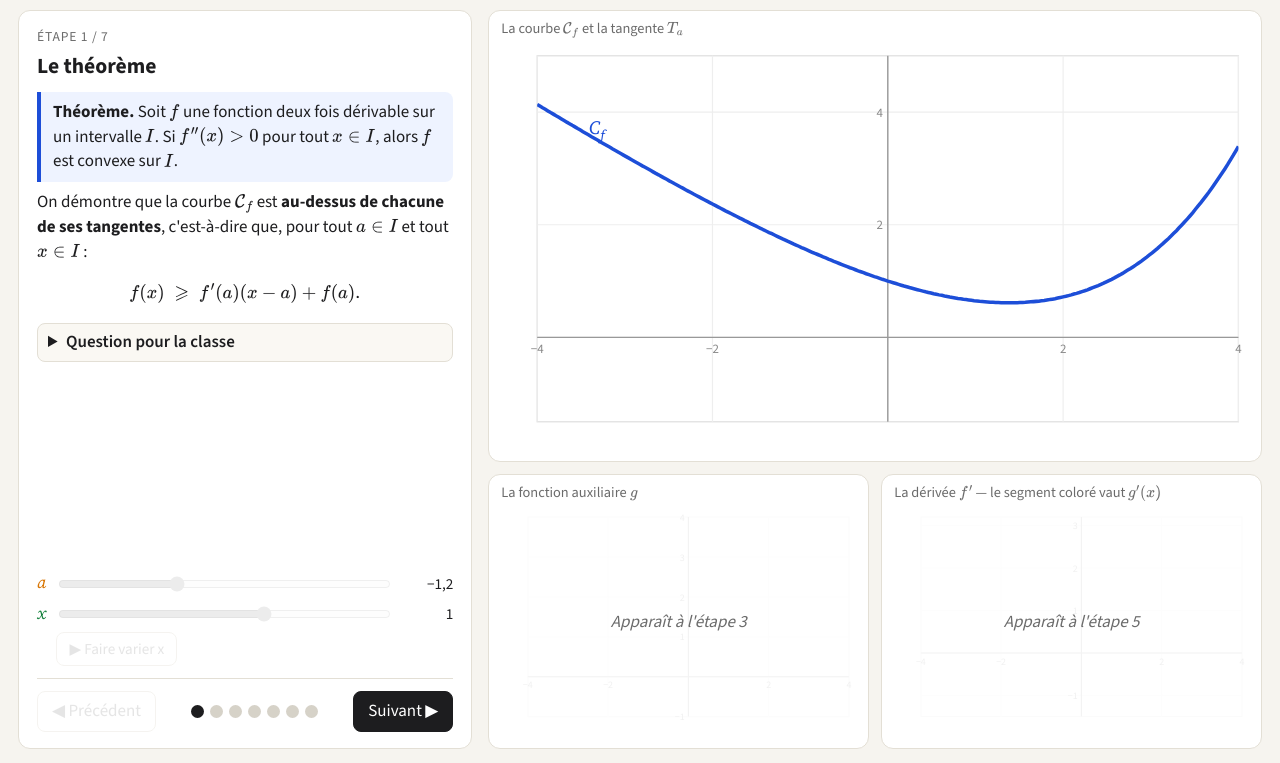
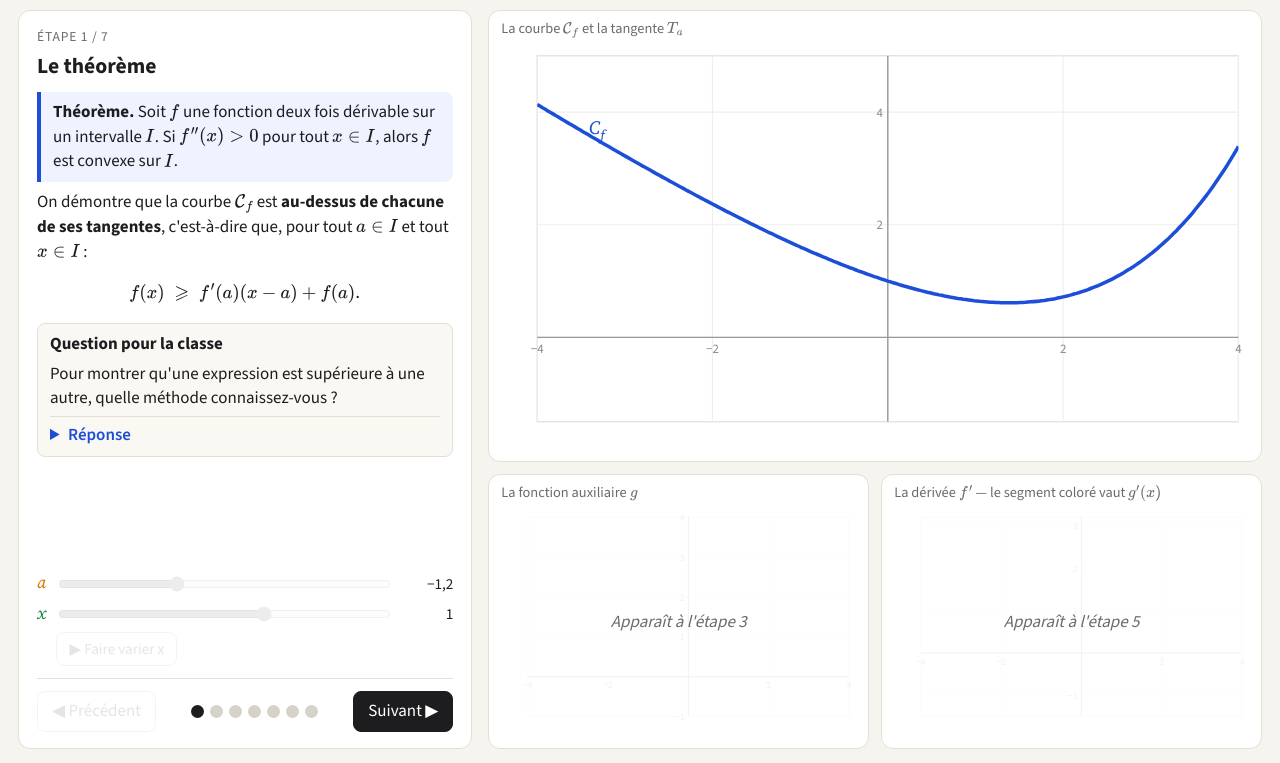
Before and after one commit to cheminc/cours, a plain HTML site: page terminaleSpe/convexite/index.html in a window 1280 px wide. Shown: the part 61-824 px from the top of the page. Drawn offline with nearby package versions, Linux system fonts and the light colour scheme.

Commit message:
Désactivation du zoom au double tap ; réponses dans un tiroir « Réponse » ; questions retirées des étapes 2 à 5
Co-Authored-By: Claude Opus 5.5 <noreply@anthropic.com>
Claude-Session: https://claude.ai/code/session_018iHLkfkZxxr6t4n7agcB34

```diff
--- a/terminaleSpe/convexite/index.html
+++ b/terminaleSpe/convexite/index.html
@@ -18,6 +18,7 @@ window.MathJax = {
   --f:#1d4ed8; --t:#d97706; --pos:#15803d; --neg:#dc2626; --d:#7c3aed;
 }
 *{box-sizing:border-box}
+html,body,button,input,select,summary{touch-action:manipulation}
 body{margin:0;background:var(--bg);color:var(--ink);font-family:"Source Sans 3",system-ui,sans-serif;font-size:17px;line-height:1.45}
 header{display:flex;flex-wrap:wrap;align-items:center;gap:10px 20px;padding:12px 18px;border-bottom:1px solid var(--line);background:#fff}
 header h1{font-size:1.25rem;margin:0;font-weight:700}
@@ -39,10 +40,12 @@ select{padding:4px 8px;border:1px solid var(--line);border-radius:6px;background
 .trap{border-left:4px solid var(--neg);background:#fdeeee;padding:8px 12px;border-radius:0 8px 8px 0;margin:.6em 0}
 .method{border:1px dashed var(--muted);padding:8px 12px;border-radius:8px;margin-top:.7em}
 .todo{color:#444;font-style:italic}
-details.q{margin-top:.7em;background:#faf8f3;border:1px solid var(--line);border-radius:8px;padding:6px 10px}
-details.q summary{cursor:pointer;font-weight:600}
-details.q .qtext{margin:.3em 0}
-details.q .rep{color:#333;border-top:1px solid var(--line);padding-top:.3em}
+.q{margin-top:.7em;background:#faf8f3;border:1px solid var(--line);border-radius:8px;padding:8px 12px}
+.q .qhead{font-weight:700}
+.q .qtext{margin:.3em 0}
+details.rep{border-top:1px solid var(--line);padding-top:.35em;margin-top:.3em}
+details.rep summary{cursor:pointer;font-weight:600;color:var(--f)}
+details.rep p{margin:.35em 0 .1em}
 .warn{display:none;margin:0 0 10px;border:1px solid #f3c2c2;background:#fff5f5;padding:8px 12px;border-radius:8px;font-size:.95rem}
 .warn.on{display:block}
 table.tv{border-collapse:collapse;margin:.5em 0;font-size:1.05rem}
@@ -104,10 +107,10 @@ svg .lbl{font-family:"Source Serif 4",serif;font-style:italic;font-size:16px}
         <div class="thm"><b>Théorème.</b> Soit \(f\) une fonction deux fois dérivable sur un intervalle \(I\). Si \(f''(x)>0\) pour tout \(x\in I\), alors \(f\) est convexe sur \(I\).</div>
         <p>On démontre que la courbe \(\mathcal C_f\) est <b>au-dessus de chacune de ses tangentes</b>, c'est-à-dire que, pour tout \(a\in I\) et tout \(x\in I\)&nbsp;:</p>
         \[f(x)\ \geqslant\ f'(a)(x-a)+f(a).\]
-        <details class="q"><summary>Question pour la classe</summary>
+        <div class="q"><div class="qhead">Question pour la classe</div>
           <p class="qtext">Pour montrer qu'une expression est supérieure à une autre, quelle méthode connaissez-vous&nbsp;?</p>
-          <p class="rep">On étudie le <b>signe de leur différence</b>. C'est toute l'idée de la preuve.</p>
-        </details>
+          <details class="rep"><summary>Réponse</summary><p>On étudie le <b>signe de leur différence</b>. C'est toute l'idée de la preuve.</p></details>
+        </div>
       </section>
 
       <section class="step">
@@ -116,10 +119,6 @@ svg .lbl{font-family:"Source Serif 4",serif;font-style:italic;font-size:16px}
         \[y=f'(a)(x-a)+f(a).\]
         <div class="key">\(a\) est fixé&nbsp;: \(f(a)\) et \(f'(a)\) sont des <b>nombres</b>. La seule variable est \(x\).</div>
         <p class="todo">▸ Déplacez le curseur \(a\)&nbsp;: la tangente change. Mais une fois \(a\) choisi, il ne bouge plus.</p>
-        <details class="q"><summary>Question pour la classe</summary>
-          <p class="qtext">Avec \(f(x)=x^2\) et \(a=3\), quelle est l'équation de \(T_a\)&nbsp;? Qu'est-ce qui varie&nbsp;?</p>
-          <p class="rep">\(f(3)=9\), \(f'(3)=6\)&nbsp;: \(y=6(x-3)+9=6x-9\). Les nombres 9 et 6 sont fixés&nbsp;; seul \(x\) varie.</p>
-        </details>
       </section>
 
       <section class="step">
@@ -133,10 +132,6 @@ svg .lbl{font-family:"Source Serif 4",serif;font-style:italic;font-size:16px}
         </ul>
         <div class="key">Nouvel objectif&nbsp;: montrer que \(g(x)\geqslant 0\) pour tout \(x\in I\).</div>
         <p class="todo">▸ Lancez ▶&nbsp;: la longueur du segment \([PM]\) devient l'ordonnée du point sur le graphe de \(g\).</p>
-        <details class="q"><summary>Question pour la classe</summary>
-          <p class="qtext">Que vaut \(g(a)\)&nbsp;? Le lire sur la figure, puis le calculer.</p>
-          <p class="rep">\(g(a)=f(a)-\big[f'(a)\times 0+f(a)\big]=0\)&nbsp;: en \(A\), la courbe et la tangente se touchent.</p>
-        </details>
       </section>
 
       <section class="step">
@@ -145,10 +140,6 @@ svg .lbl{font-family:"Source Serif 4",serif;font-style:italic;font-size:16px}
         \[g'(x)=f'(x)-\Big[\underbrace{f'(a)}_{\left(f'(a)(x-a)\right)'}+\underbrace{\ 0\ }_{\left(f(a)\right)'}\Big]\]
         \[\boxed{\,g'(x)=f'(x)-f'(a)\,}\]
         <div class="trap"><b>Erreur classique</b>&nbsp;: « dériver » \(f'(a)\) en \(f''(a)\). Or \(f'(a)\) est un nombre&nbsp;: \(x\mapsto f'(a)(x-a)\) est une fonction affine, de coefficient directeur \(f'(a)\).</div>
-        <details class="q"><summary>Question pour la classe</summary>
-          <p class="qtext">Avec \(f(x)=x^2\) et \(a=3\), calculer \(g(x)\) puis \(g'(x)\).</p>
-          <p class="rep">\(g(x)=x^2-(6x-9)=x^2-6x+9\), donc \(g'(x)=2x-6=f'(x)-f'(3)\).</p>
-        </details>
       </section>
 
       <section class="step">
@@ -161,10 +152,6 @@ svg .lbl{font-family:"Source Serif 4",serif;font-style:italic;font-size:16px}
         </ul>
         <div class="key">C'est le <b>seul</b> endroit de la preuve où l'on utilise \(f''>0\).</div>
         <p class="todo">▸ Sur le graphe de \(f'\), le segment coloré entre la courbe et la droite \(y=f'(a)\) mesure \(g'(x)\). Faites varier \(x\).</p>
-        <details class="q"><summary>Question pour la classe</summary>
-          <p class="qtext">Choisissez le contre-exemple \(x^3/8-x\) avec \(a&lt;0\). Que devient le signe de \(g'\)&nbsp;?</p>
-          <p class="rep">\(f'\) décroît puis croît&nbsp;: \(g'\) change de signe plusieurs fois, et le raisonnement s'effondre.</p>
-        </details>
       </section>
 
       <section class="step">
@@ -197,10 +184,10 @@ svg .lbl{font-family:"Source Serif 4",serif;font-style:italic;font-size:16px}
         </svg>
         <p>\(g(a)=f(a)-\big[f'(a)\times 0+f(a)\big]=0\).</p>
         <p>\(g\) admet donc un <b>minimum</b> en \(a\), égal à 0&nbsp;: pour tout \(x\in I\), \(g(x)\geqslant g(a)=0\).</p>
-        <details class="q"><summary>Question pour la classe</summary>
+        <div class="q"><div class="qhead">Question pour la classe</div>
           <p class="qtext">Pourquoi ne suffit-il pas de calculer \(g(a)=0\)&nbsp;?</p>
-          <p class="rep">Une valeur ne dit rien des autres&nbsp;: c'est parce que 0 est le <b>minimum</b> de \(g\) que \(g(x)\geqslant0\) partout.</p>
-        </details>
+          <details class="rep"><summary>Réponse</summary><p>Une valeur ne dit rien des autres&nbsp;: c'est parce que 0 est le <b>minimum</b> de \(g\) que \(g(x)\geqslant0\) partout.</p></details>
+        </div>
       </section>
 
       <section class="step">
```
